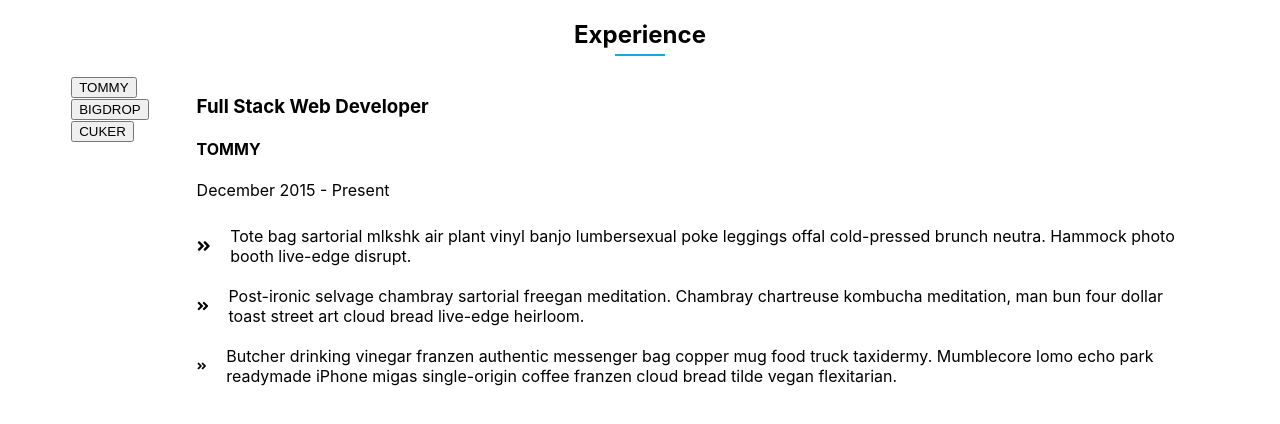
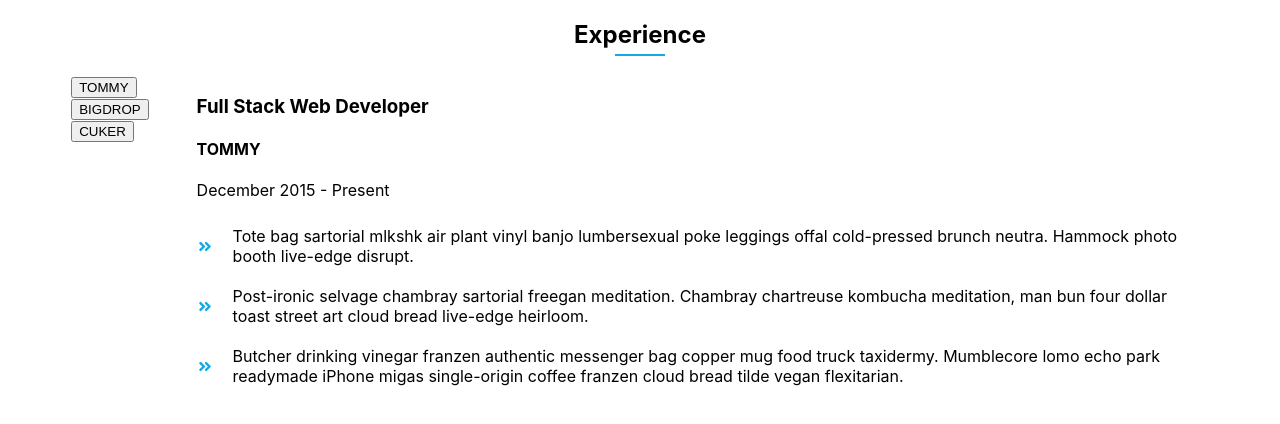
Before and after one commit to LaurenCummings/tab-project, a React (Vite) app: page / in a window 1280 px wide. Shown: the top 424 px of the page. Built offline with nearby package versions, Linux system fonts and the light colour scheme.

Commit message:
Fixed issue with icons displaying as different sizes

```diff
--- a/src/App.css
+++ b/src/App.css
@@ -26,6 +26,13 @@ body {
     align-items: center;
 }
 
+.job-icon {
+    color: rgb(21, 168, 226);
+    height: 15px;
+    flex-grow: 0;
+    flex-shrink: 0;
+}
+
 .job-desc p {
     margin: 10px 20px;
 }
```
